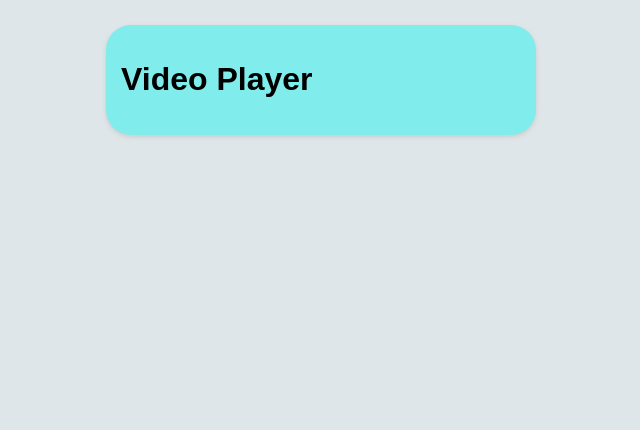
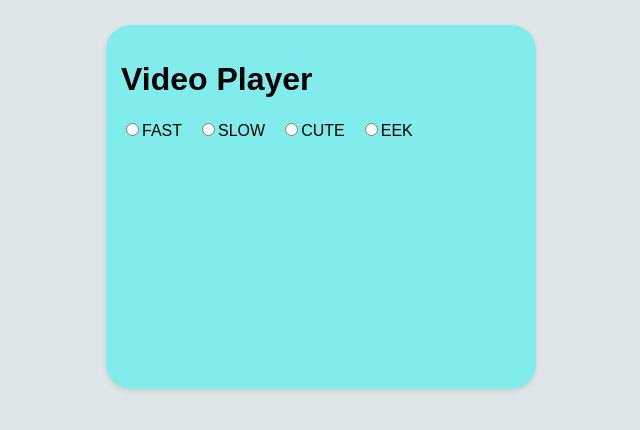
Before and after one commit to AishaGench/MyReactProjects, a React (Create React App) app: page / in a window 1280 px wide. Shown: the top 430 px of the page, without its empty margins (334-974 px from the left). Built offline with nearby package versions, Linux system fonts and the light colour scheme.

Commit message:
created new file Menu and Video

```diff
--- a/src/components/App.js
+++ b/src/components/App.js
@@ -1,5 +1,6 @@
 import React from 'react';
-
+import Video from './Video.js'
+import Menu from './Menu.js'
 
 const VIDEOS = {
   fast: 'https://cdn.videvo.net/videvo_files/video/free/2015-04/small_watermarked/Equestrian_04_Videvo_preview.webm',
@@ -9,12 +10,23 @@ const VIDEOS = {
 };
 
 class App extends React.Component {
+  constructor(props){
+    super(props);
+    this.state={videoSrc:''}
+  }
+
+  chooseVideo = (source) => {
+    this.setState({videoSrc:VIDEOS[source]})
+  }
+
 
   render() {
+    console.log(this.state)
     return (
       <div className="card">
         <h1>Video Player</h1>
-
+        <Menu chooseVideo={this.chooseVideo}/>
+        <Video video={this.state.videoSrc}/>
       </div>
     );
   }
--- /dev/null
+++ b/src/components/Menu.js
@@ -0,0 +1,16 @@
+import React from 'react'
+
+export default function Menu(props) {
+    return(
+        <div>
+            <form>
+                <input type='radio' name='video' onClick={()=>props.chooseVideo('fast')}/>FAST
+                <input type='radio' name='video' onClick={()=>props.chooseVideo('slow')}/>SLOW
+                <input type='radio' name='video' onClick={()=>props.chooseVideo('cute')}/>CUTE
+                <input type='radio' name='video' onClick={()=>props.chooseVideo('eek')}/>EEK
+
+            </form>
+        </div>
+    )
+
+}
--- /dev/null
+++ b/src/components/Video.js
@@ -0,0 +1,11 @@
+import React from 'react'
+
+export default function Video(props) {
+
+    return(
+        <div>
+            <video videoSrc= {props.video}/>
+        </div>
+    )
+
+}
```
